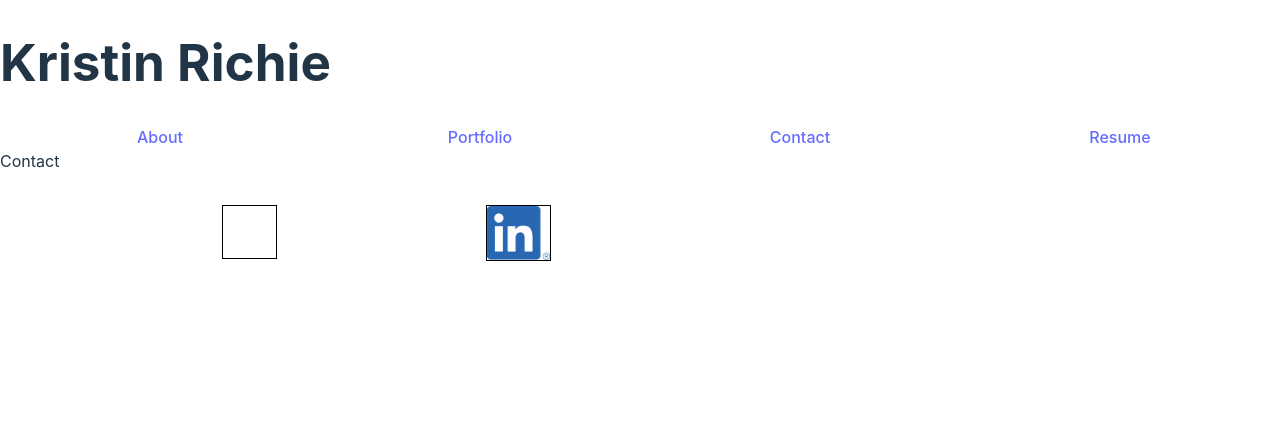
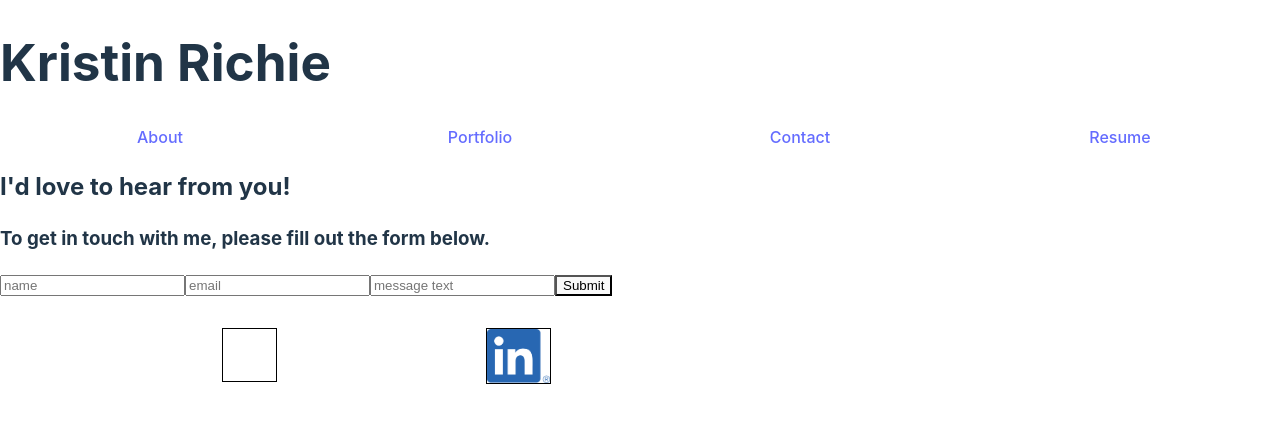
Before and after one commit to Kristin611/react-portfolio-2, a React (Vite) app: page /contact in a window 1280 px wide. Shown: the top 422 px of the page. Built offline with nearby package versions, Linux system fonts and the light colour scheme.

Commit message:
added form to contact page and added utils file

```diff
--- a/src/pages/Contact.jsx
+++ b/src/pages/Contact.jsx
@@ -1,9 +1,88 @@
 import React from 'react'
+import { useState } from 'react';
+import { validateEmail } from '../utils/formHelpers';
 
-const Contact = () => {
+
+const ContactForm = () => {
+  const [name, setName] = useState('');
+  const [email, setEmail] = useState('');
+  const [message, setMessage] = useState('');
+  const [errorMessage, setErrorMessage] = useState('');
+
+  const handleInputChange = (e) => {
+    //target property refers to the DOM element that triggered the event, which in this case is the input element
+    const { target } = e;
+    const inputType = target.name;
+    const inputValue = target.value;
+
+    if (inputType === 'name') {
+      setName(inputValue);
+    } else if (inputType === 'email') {
+      setEmail(inputValue);
+    } else {
+      setMessage(inputValue);
+    }
+  }
+
+
+
+  const handleSubmit = (e) => {
+    //prevent default form behavior which is to refresh the page
+    e.preventDefault();
+
+    //check to see if email is invalid or if name is empty
+    if (!validateEmail(email) || !name) {
+      setErrorMessage('Name or email is invalid');
+      //using return to exit out of code block so user can correct the errors
+      return;
+    }
+
+    if (message.length < 10) {
+      setErrorMessage('Message must be at least 10 characters long.');
+      return;
+    }
+    alert(`Thank you for your interest, ${name}. I will get back to you as soon as possible!`);
+
+    setName('');
+    setEmail('');
+    setMessage('');
+  };
+
   return (
-    <div>Contact</div>
-  )
+    <div>
+      <h2>I'd love to hear from you!</h2>
+      <h3>To get in touch with me, please fill out the form below.</h3>
+      <form className='form' onSubmit={handleSubmit}>
+        <input
+        value={name}
+        name='name'
+        onChange={handleInputChange}
+        type="name"
+        placeholder='name'
+         />
+         <input
+         value={email}
+         name='email'
+         onChange={handleInputChange}
+         type="email"
+         placeholder='email'
+         />
+         <input
+         value={message}
+         name='message'
+         onChange={handleInputChange}
+         type="message"
+         placeholder='message text'
+         />
+         <button type='Submit'>Submit</button>
+      </form>
+      {errorMessage && (
+        <div>
+          <p className='error-text'>{errorMessage}</p>
+        </div>
+      )}
+    </div>
+  );
 }
 
-export default Contact
+export default ContactForm;
--- /dev/null
+++ b/src/utils/formHelpers.js
@@ -0,0 +1,4 @@
+export function validateEmail(email) {
+    const re = /^(([^<>()[\]\\.,;:\s@"]+(\.[^<>()[\]\\.,;:\s@"]+)*)|(".+"))@((\[[0-9]{1,3}\.[0-9]{1,3}\.[0-9]{1,3}\.[0-9]{1,3}\])|(([a-zA-Z\-0-9]+\.)+[a-zA-Z]{2,}))$/;
+    return re.test(String(email).toLowerCase());
+  }
```
